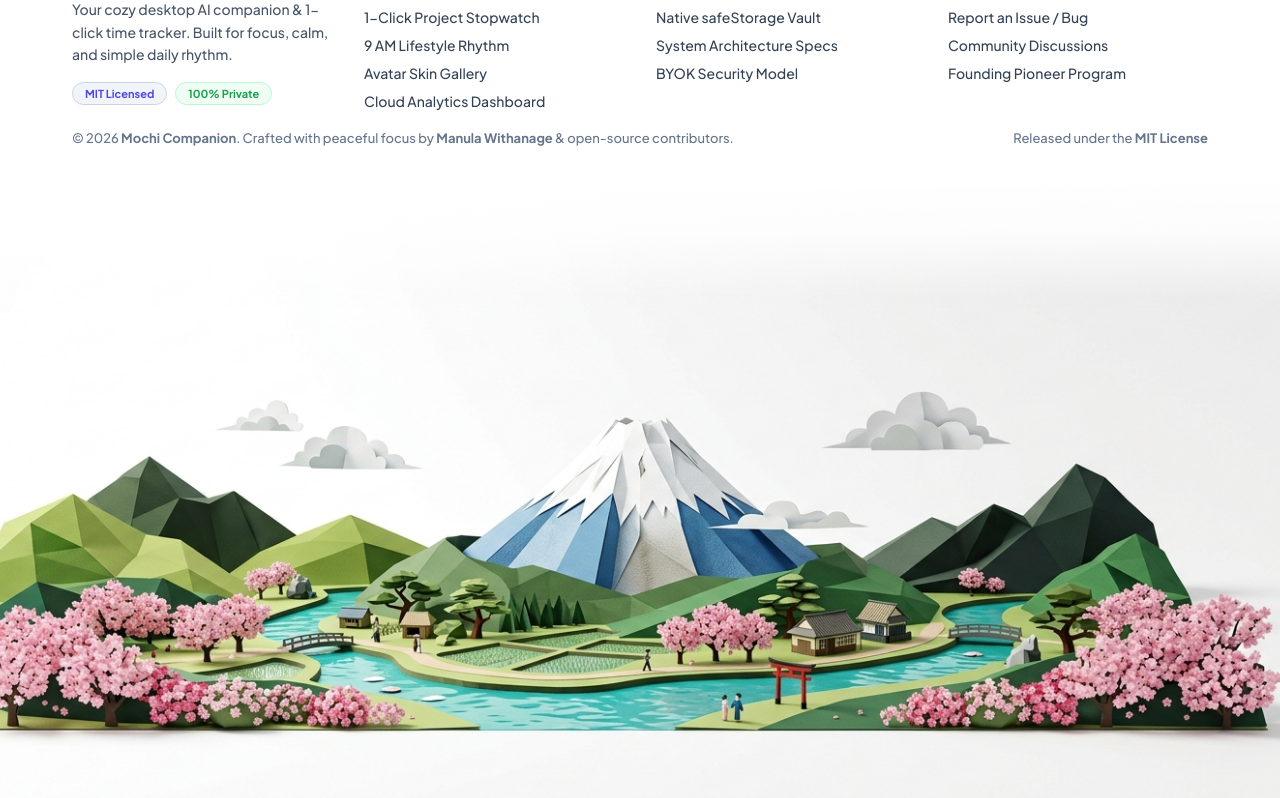
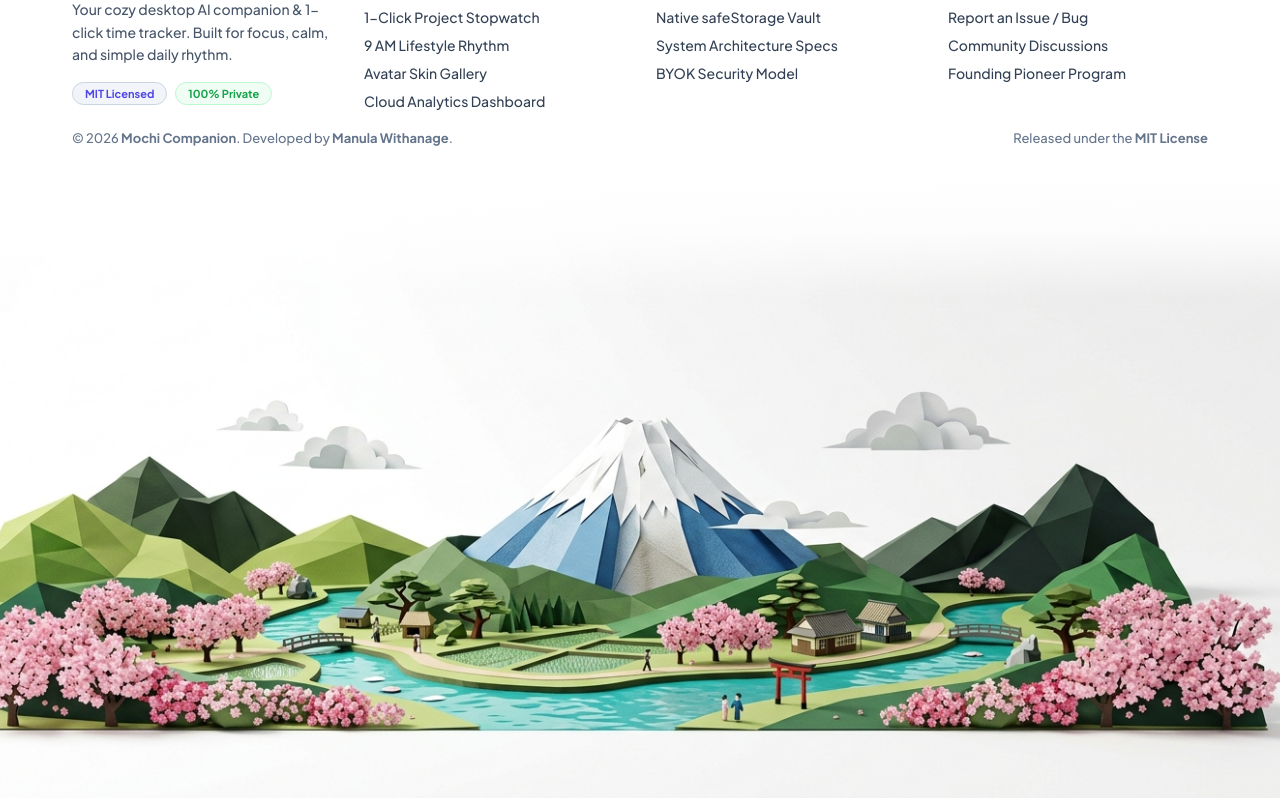
Before and after one commit to manulaWithanage/mochi-companion, a React (Vite) app in the folder apps/web/: page / in a window 1280 px wide. Shown: the part 2637-3435 px from the top of the page. Built offline with nearby package versions, Linux system fonts and the light colour scheme.

Commit message:
Update footer text to Developed by Manula Withanage

```diff
--- a/apps/web/src/components/Footer.tsx
+++ b/apps/web/src/components/Footer.tsx
@@ -90,7 +90,7 @@ export const Footer: React.FC = () => {
           border: 'none'
         }}>
           <div>
-            © 2026 <strong>Mochi Companion</strong>. Crafted with peaceful focus by <strong>Manula Withanage</strong> & open-source contributors.
+            © 2026 <strong>Mochi Companion</strong>. Developed by <strong>Manula Withanage</strong>.
           </div>
           <div>
             Released under the <strong>MIT License</strong>
```
